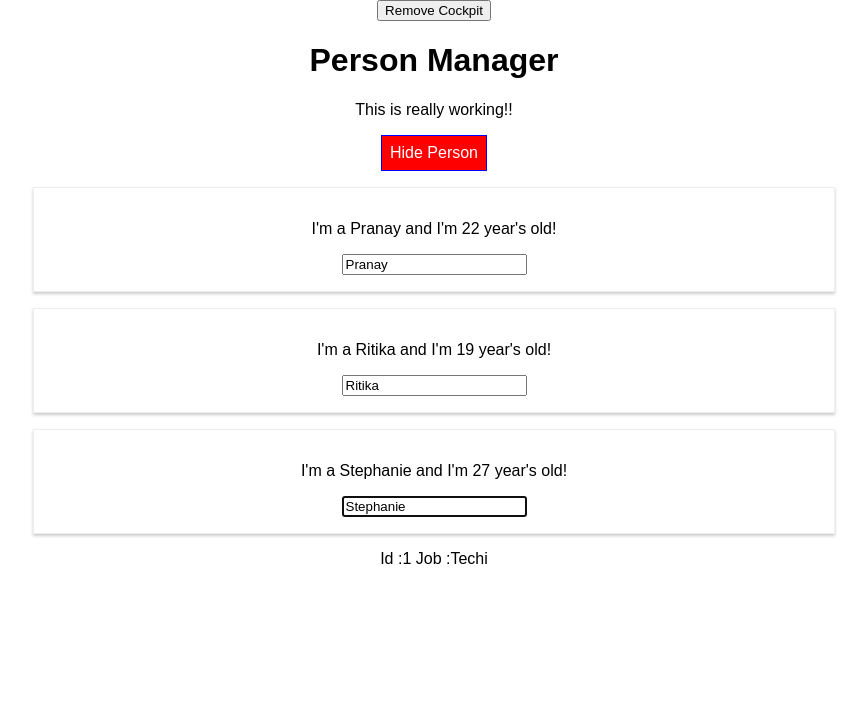
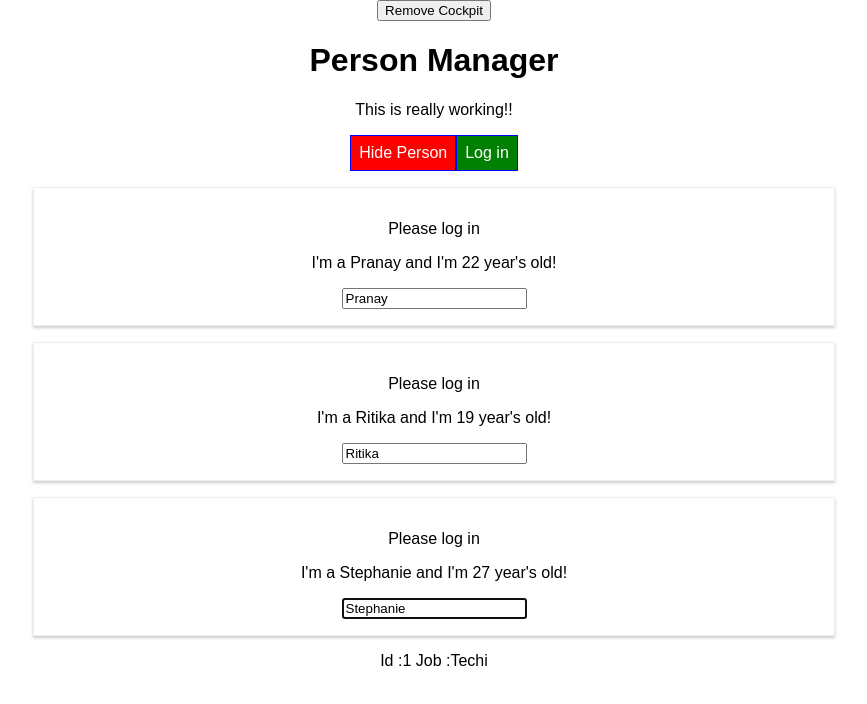
Before and after one commit to pranayneema23/React-Learning, a React app in the folder react-complete-guide/: page / in a window 1280 px wide. Shown: the top 704 px of the page, without its empty margins (206-1073 px from the left). Built offline with nearby package versions, Linux system fonts and the light colour scheme.

Commit message:
Using the context API

```diff
--- a/react-complete-guide/src/Cockpit/Cockpit.js
+++ b/react-complete-guide/src/Cockpit/Cockpit.js
@@ -1,5 +1,6 @@
 import React, { useEffect,useRef } from 'react'
-import classes from './Cockpit.css'
+import classes from './Cockpit.css';
+import AuthContext from '../context/auth-context';
 
 const cockpit = (props) => {
 
@@ -60,6 +61,11 @@
             ref={toggleBtnRef}
             onClick={props.clicked}>
             {props.showPersons ? 'Hide Person' : 'Show Person'}</button>
+            <AuthContext.Consumer>
+              {
+                context => <button onClick={context.login}>Log in</button>
+              }
+            </AuthContext.Consumer>
         </div>
     );
 }
--- a/react-complete-guide/src/components/Persons/Person/Person.js
+++ b/react-complete-guide/src/components/Persons/Person/Person.js
@@ -3,6 +3,7 @@
 import Auxiliary from '../../../hoc/Auxiliary'
 import withClass from '../../../hoc/withClass'
 import classes from './Person.css';
+import AuthContext from '../../../context/auth-context';
 //ES 6 Syntex
 //Functional, stateless, presentational, dumb components.
 //when use by class use this.props
@@ -25,6 +26,11 @@
         return (
             // <div className={classes.Person} style={style}>
             <Auxiliary>
+                <AuthContext.Consumer>
+                    {
+                        context => context.authenticated ? <p>Authenticated</p> : <p>Please log in</p>
+                    }
+                </AuthContext.Consumer>
                 <p onClick={this.props.click}>I'm a {this.props.name} and I'm {this.props.age} year's old!</p>
                 <p>{this.props.children}</p>
                 <input
--- a/react-complete-guide/src/components/Persons/Persons.js
+++ b/react-complete-guide/src/components/Persons/Persons.js
@@ -1,5 +1,5 @@
 import React, { PureComponent } from 'react'
-import Person from './Person/Person'
+import Person from './Person/Person';
 
 class Persons extends PureComponent {
 
--- a/react-complete-guide/src/containers/App.js
+++ b/react-complete-guide/src/containers/App.js
@@ -4,6 +4,7 @@
 import Cockpit from '../Cockpit/Cockpit';
 import withClass from '../hoc/withClass';
 import Auxiliary from '../hoc/Auxiliary';
+import AuthContext from '../context/auth-context';
 
 //Class based, smart, stateful component
 class App extends Component {
@@ -21,7 +22,8 @@
     otherObject: [{id: 1, Job: 'Techi'}],
     showPerson: false,
     showCockpit : true,
-    changeCounter: 0
+    changeCounter: 0,
+    authenticated : false
   }
 
   switchNameHandler = (newName) => {
@@ -62,6 +64,10 @@
     this.setState({showPerson: !toggleState})
   }
 
+  loginHandler = () => {
+    this.setState({authenticated: true});
+  }
+
   render() {
 
     let person = null;
@@ -76,13 +82,21 @@
     return (
         <Auxiliary>
           <button onClick= {() => {this.setState({showCockpit: false})}}>Remove Cockpit</button>
+          <AuthContext.Provider
+            value={{
+              authenticated: this.state.authenticated,
+              login :this.loginHandler
+            }}>
             {this.state.showCockpit ?
             <Cockpit
             title = {this.props.appTitle}
             showPersons={this.state.showPerson}
             personsLength={this.state.persons.length}
-          clicked={this.togglePersonHandler}/> : null}
+            clicked={this.togglePersonHandler}
+            login={this.loginHandler}
+            /> : null}
             {person}
+            </AuthContext.Provider>
           <p>Id :{this.state.otherObject[0].id} Job :{this.state.otherObject[0].Job}</p>
         </Auxiliary>
     );
--- /dev/null
+++ b/react-complete-guide/src/context/auth-context.js
@@ -0,0 +1,8 @@
+import React from 'react';
+
+const authContext = React.createContext({
+    authenticated: false,
+    login: () => {}
+});
+
+export default authContext;
```
Lines whose indentation alone changed are shown as unchanged.
